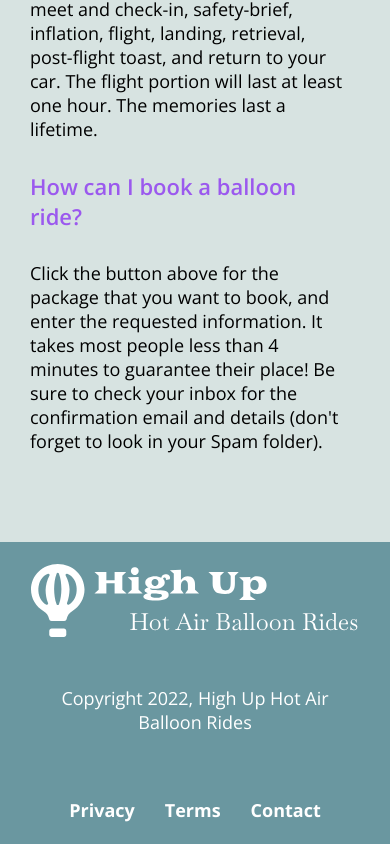
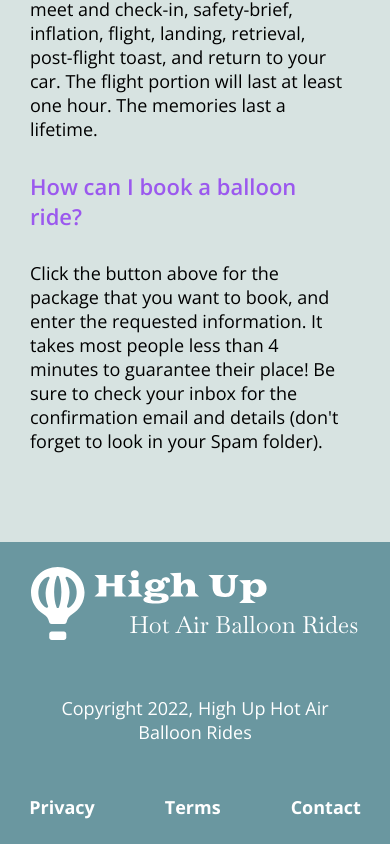
Before and after one commit to emilyjaydot/emilyjaydot.github.io, a plain HTML site: page freecodecamp/landingpage.html in a window 390 px wide. Shown: the part 4065-4909 px from the top of the page. Drawn offline with nearby package versions, Linux system fonts and the light colour scheme.

Commit message:
Landing Page css Updated
-fixed hero image for larger screens, added @media for above 1500px
-footer links fixed
-added margin around links

```diff
--- a/freecodecamp/landingpage.css
+++ b/freecodecamp/landingpage.css
@@ -74,7 +74,7 @@ nav ul {
     flex-direction: row;
     justify-content: space-around;
 }
-ul > li {
+.top-nav-bar li {
     font-weight: 700;
     margin-top: 1.25rem;
 
@@ -115,7 +115,7 @@ ul > li {
     background-image: url(./img/balloon.jpg);
     width: 100%;
     height: 800px;
-    background-size: cover;
+    background-size:cover;
 }
 
 .hero-title {
@@ -191,7 +191,11 @@ ul > li {
         font-size: 14px;
     }
 }
-
+@media (min-width: 1500px) {
+    .hero {
+        height: 1000px;
+    }
+}
 /* Price Cards Styling */
 
 .card-background {
@@ -512,9 +516,10 @@ iframe {
     flex-direction: row;
     justify-content: space-between;
 }
-.footer-link {
+.footer-nav li {
     font-weight: 700;
     font-size: 18px;
+    margin: 0 20px;
 }
 @media (max-width: 600px) {
 
@@ -547,6 +552,6 @@ iframe {
 .footer-nav li {
     font-weight: 700;
     font-size: 18px;
-    padding: 0px 15px;
+    padding: 0 15px;
 }
 }
```
